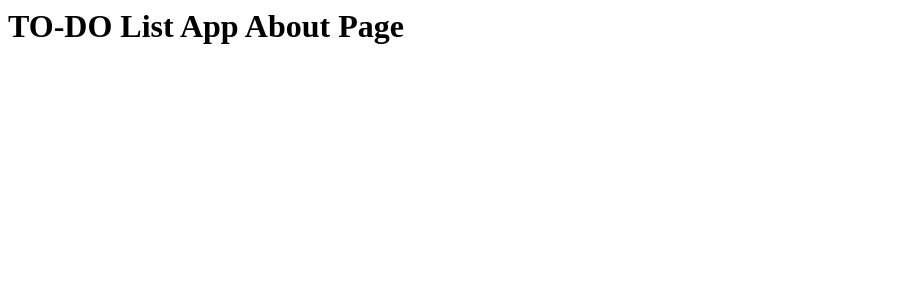
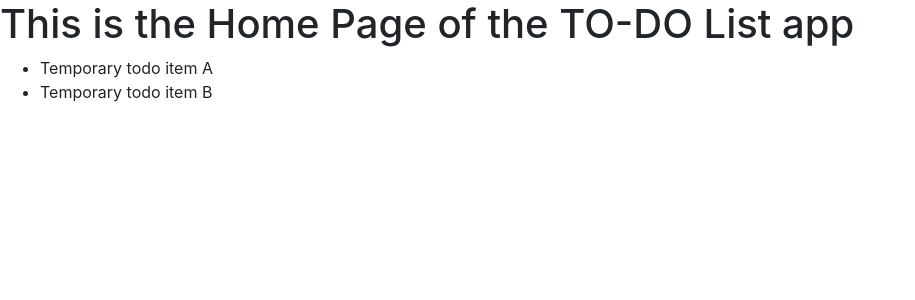
Before and after one commit to gianniskokkosis/Django-TO-DO-List-App, a Django app: page /about/ in a window 1280 px wide. Shown: the top 300 px of the page, without its empty margins (0-915 px from the left). Run offline with Django 3.2, Linux system fonts and the light colour scheme; some libraries are stand-ins or nearby versions.

Commit message:
Fix about view in views.py file
- Render the about page url with the render method.

```diff
--- a/todo_list_app/todo/templates/todo/todo_about.html
+++ b/todo_list_app/todo/templates/todo/todo_about.html
@@ -1,4 +1,8 @@
 {% extends 'todo/base.html' %}
 {% block content %}
-    <h1>This is the About Page of the TO-DO List app</h1>
+    <h1>This is the Home Page of the TO-DO List app</h1>
+    <ul>
+        <li>Temporary todo item A</li>
+        <li>Temporary todo item B</li>
+    </ul>
 {% endblock %}
--- a/todo_list_app/todo/views.py
+++ b/todo_list_app/todo/views.py
@@ -1,9 +1,8 @@
 from django.shortcuts import render
-from django.http import HttpResponse
 
 def home(request):
     return render(request, 'todo/todo_home.html')
 
 
 def about(request):
-    return HttpResponse('<h1>TO-DO List App About Page</h1>')
+    return render(request, 'todo/todo_about.html')
```
